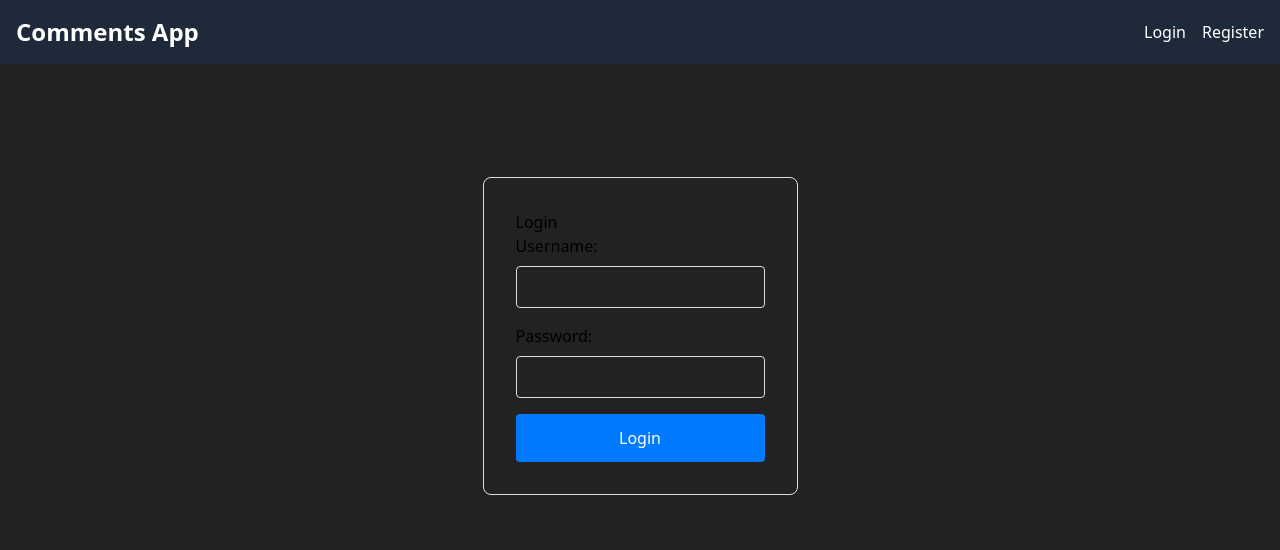
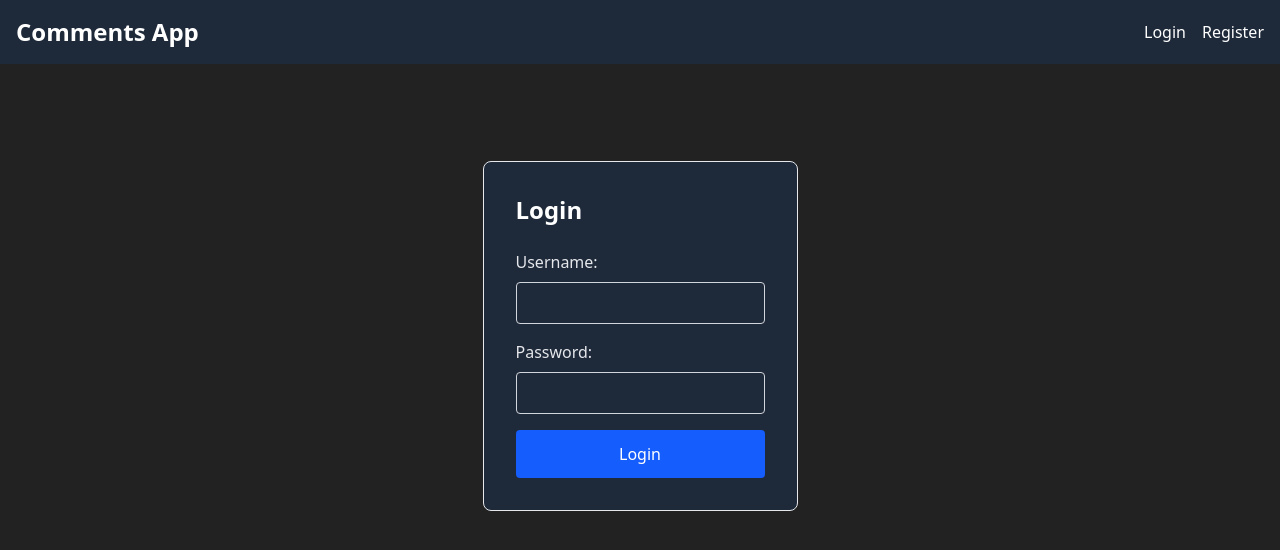
Before and after one commit to DustGalaxy/dZENcode-Test-Task, a Vue app in the folder vue_ui/: page /login in a window 1280 px wide. Shown: the top 550 px of the page. Built offline with nearby package versions, Linux system fonts and the light colour scheme; no server answers.

Commit message:
minor fixes

```diff
--- a/vue_ui/src/App.vue
+++ b/vue_ui/src/App.vue
@@ -15,7 +15,7 @@ onMounted(async () => {
   <div id="app">
     <Header />
 
-    <main class="bg-[#222222]">
+    <main class="bg-[#222222] text-white">
       <!-- RouterView отображает компоненты в зависимости от текущего route -->
       <RouterView />
     </main>
--- a/vue_ui/src/components/CommentItem.vue
+++ b/vue_ui/src/components/CommentItem.vue
@@ -32,7 +32,6 @@ const toggleReplyForm = () => {
 
 const handleReplySuccess = () => {
   showReplyForm.value = false;
-  // Optionally trigger a refresh or let WebSocket handle it
 };
 </script>
 
--- a/vue_ui/src/components/Header.vue
+++ b/vue_ui/src/components/Header.vue
@@ -9,7 +9,9 @@ const authStore = useAuthStore();
   <header
     class="bg-gray-800 text-white p-4 flex justify-between items-center relative"
   >
-    <h1 class="text-2xl font-bold">Comments App</h1>
+    <RouterLink to="/"
+      ><h1 class="text-2xl font-bold">Comments App</h1></RouterLink
+    >
 
     <div v-if="authStore.isAuthenticated" class="flex items-center gap-4">
       <span>Welcome, {{ authStore.user?.username }}!</span>
--- a/vue_ui/src/components/LoginForm.vue
+++ b/vue_ui/src/components/LoginForm.vue
@@ -1,8 +1,10 @@
 <script setup lang="ts">
 import { ref } from "vue";
 import { useAuthStore } from "../stores/authStore";
+import { useRouter } from "vue-router";
 
 const authStore = useAuthStore();
+const router = useRouter();
 
 const username = ref("");
 const password = ref("");
@@ -17,8 +19,7 @@ async function handleLogin() {
       password: password.value,
     });
 
-    // Успешный логин - можно перенаправить или закрыть форму
-    console.log("Login successful!");
+    router.push("/");
   } catch (error) {
     errorMessage.value =
       error instanceof Error ? error.message : "Login failed";
@@ -27,94 +28,51 @@ async function handleLogin() {
 </script>
 
 <template>
-  <div class="login-form">
-    <h2>Login</h2>
+  <div
+    class="max-w-[400px] mx-auto my-8 p-8 border border-gray-200 rounded-lg bg-gray-800"
+  >
+    <h2 class="text-2xl font-bold mb-6 text-white">Login</h2>
 
     <form @submit.prevent="handleLogin">
-      <div class="form-group">
-        <label for="username">Username:</label>
+      <div class="mb-4">
+        <label for="username" class="block mb-2 font-medium text-gray-200"
+          >Username:</label
+        >
         <input
           id="username"
           v-model="username"
           type="text"
           required
           :disabled="authStore.isLoading"
+          class="w-full p-2 border border-gray-300 rounded focus:outline-none focus:ring-2 focus:ring-blue-500"
         />
       </div>
 
-      <div class="form-group">
-        <label for="password">Password:</label>
+      <div class="mb-4">
+        <label for="password" class="block mb-2 font-medium text-gray-200"
+          >Password:</label
+        >
         <input
           id="password"
           v-model="password"
           type="password"
           required
           :disabled="authStore.isLoading"
+          class="w-full p-2 border border-gray-300 rounded focus:outline-none focus:ring-2 focus:ring-blue-500"
         />
       </div>
 
-      <div v-if="errorMessage" class="error">
+      <div v-if="errorMessage" class="text-red-600 my-4 p-2 bg-red-50 rounded">
         {{ errorMessage }}
       </div>
 
-      <button type="submit" :disabled="authStore.isLoading">
+      <button
+        type="submit"
+        :disabled="authStore.isLoading"
+        class="w-full p-3 bg-blue-600 text-white rounded cursor-pointer text-base hover:bg-blue-700 disabled:bg-gray-400 disabled:cursor-not-allowed transition-colors"
+      >
         {{ authStore.isLoading ? "Logging in..." : "Login" }}
       </button>
     </form>
   </div>
 </template>
-
-<style scoped>
-.login-form {
-  max-width: 400px;
-  margin: 2rem auto;
-  padding: 2rem;
-  border: 1px solid #ddd;
-  border-radius: 8px;
-}
-
-.form-group {
-  margin-bottom: 1rem;
-}
-
-.form-group label {
-  display: block;
-  margin-bottom: 0.5rem;
-  font-weight: 500;
-}
-
-.form-group input {
-  width: 100%;
-  padding: 0.5rem;
-  border: 1px solid #ddd;
-  border-radius: 4px;
-}
-
-.error {
-  color: red;
-  margin: 1rem 0;
-  padding: 0.5rem;
-  background: #fee;
-  border-radius: 4px;
-}
-
-button {
-  width: 100%;
-  padding: 0.75rem;
-  background: #007bff;
-  color: white;
-  border: none;
-  border-radius: 4px;
-  cursor: pointer;
-  font-size: 1rem;
-}
-
-button:hover:not(:disabled) {
-  background: #0056b3;
-}
-
-button:disabled {
-  background: #ccc;
-  cursor: not-allowed;
-}
-</style>
```
